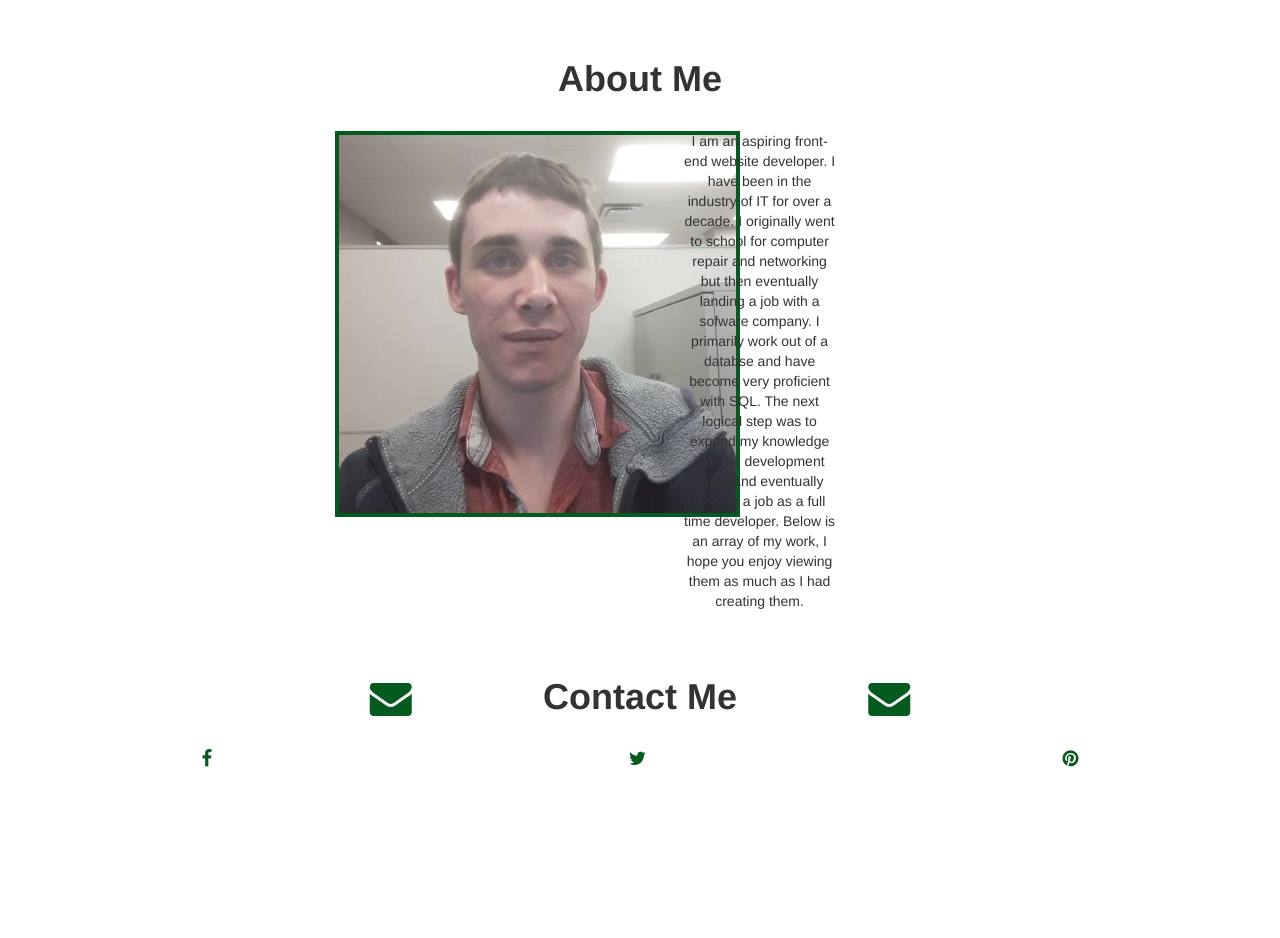
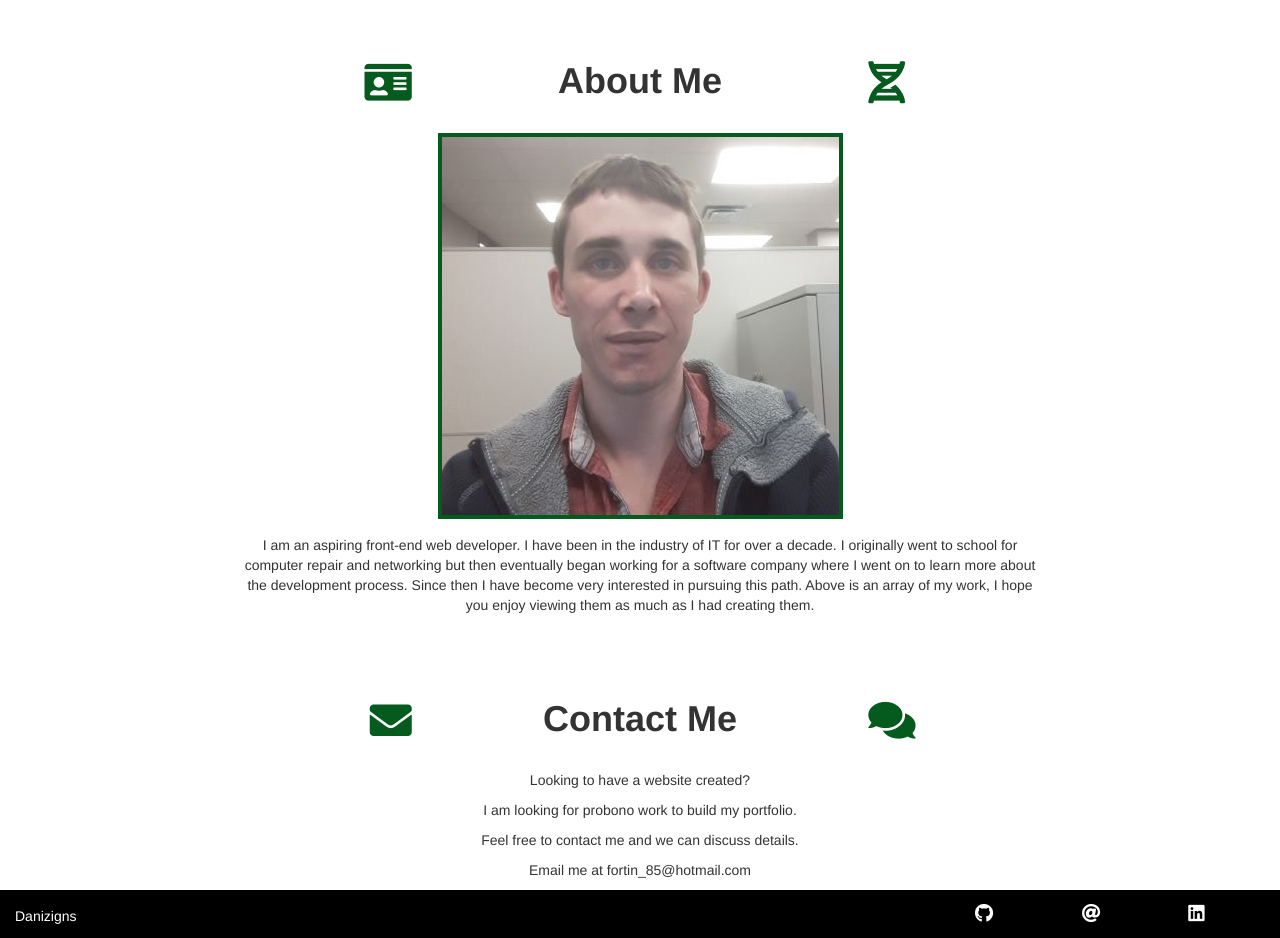
Before and after one commit to DanFortin2/danfortin2.github.io, a plain HTML site: page index.html in a window 1280 px wide. Shown: the part 580-1518 px from the top of the page. Before the commit the page ends 1364 px from the top, so only its background shows below. Drawn offline with nearby package versions, Linux system fonts and the light colour scheme; a web font is replaced by a local one.

Commit message:
added contac me sectin

```diff
--- a/index.html
+++ b/index.html
@@ -5,7 +5,7 @@
     <meta name="viewport" content="width=device-width, initial-scale=1.0">
     <link rel="shortcut icon" href="./favicon.ico" type="image/x-icon">
     <link href="./resources/css/reset.css" type="text/css" rel="stylesheet">
-    <link rel="stylesheet" type="text/css" href="https://maxcdn.bootstrapcdn.com/font-awesome/4.7.0/css/font-awesome.css">
+    <link rel="stylesheet" href="https://use.fontawesome.com/releases/v5.2.0/css/all.css" integrity="sha384-hWVjflwFxL6sNzntih27bfxkr27PmbbK/iSvJ+a4+0owXq79v+lsFkW54bOGbiDQ" crossorigin="anonymous">
     <link href="https://maxcdn.bootstrapcdn.com/bootstrap/3.3.7/css/bootstrap.min.css" rel="stylesheet" integrity="sha384-BVYiiSIFeK1dGmJRAkycuHAHRg32OmUcww7on3RYdg4Va+PmSTsz/K68vbdEjh4u" crossorigin="anonymous">
     <link rel="stylesheet" type="text/css" href="https://cdn.jsdelivr.net/npm/slick-carousel@1.8.1/slick/slick.css"/>
     <link href="./resources/css/style.css" type="text/css" rel="stylesheet">
@@ -35,7 +35,15 @@
 
       <!--Carasoul of sites-->
       <div  id="designs" class="container">
-        <h1 class="main-header">Designs</h1>
+        <div class="col-xs-4 text-right">
+          <i class="fa fa-cogs fa-3x"></i>
+        </div>
+        <div class="col-xs-4">
+          <h1 class="main-header">Designs</h1>
+        </div>
+        <div class="col-xs-4 text-left">
+          <i class="fa fa-image fa-3x"></i>
+        </div>
       </div>
       <div class="container-fluid carasoul">
         <div class="jumbotron secretagent">
@@ -73,14 +81,22 @@
       <!--About Me-->
       <div  id="about-me" class="container-fluid about-me">
         <div class="row">
-          <h1 class="main-header">About Me</h1>
-          <div class="col-sm-12 col-md-4 col-md-offset-3">
+          <div class="col-xs-4 text-right">
+            <i class="fa fa-id-card fa-3x"></i>
+          </div>
+          <div class="col-xs-4">
+            <h1 class="main-header">About Me</h1>
+          </div>
+          <div class="col-xs-4 text-left">
+            <i class="fa fa-dna fa-3x"></i>
+          </div>
+        </div>
+          <div class="col-sm-12 text-center">
             <img class ="profile" src="./resources/images/profile.jpg" alt="photo of website Design">
           </div>
-          <div class="col-sm-12 col-md-2">
-            <p class="bio">I am an aspiring front-end website developer. I have been in the industry of IT for over a decade. I originally went to school for computer repair and networking
-              but then eventually landing a job with a sofware company. I primarily work out of a databse and have become very proficient with SQL. The next logical step was to
-              expand my knowledge into the development world and eventually landing a job as a full time developer. Below is an array of my work, I hope you enjoy viewing them
+          <div class="col-sm-8 col-sm-offset-2">
+            <p class="bio  text-center">I am an aspiring front-end web developer. I have been in the industry of IT for over a decade. I originally went to school for computer repair and networking
+              but then eventually began working for a software company where I went on to learn more about the development process. Since then I have become very interested in pursuing this path. Above is an array of my work, I hope you enjoy viewing them
               as much as I had creating them.</p>
           </div>
         </div>
@@ -96,15 +112,25 @@
               <h1 class="text-center contact-text main-header">Contact Me</h1>
             </div>
             <div class="col-xs-4 text-left">
-              <i class="fa fa-envelope fa-3x"></i>
+              <i class="fa fa-comments fa-3x"></i>
             </div>
           </div>
-
-          <div class="icon text-center">
-              <a class="right" href="#"><i class="fa fa-facebook fa-lg"></i></a>
-              <a href="#"><i class="fa fa-twitter fa-lg"></i></a>
-              <a class="left" href="#"><i class="fa fa-pinterest fa-lg"></i></a>
+          <div class="row">
+            <div class="text-center">
+              <p>Looking to have a website created?</p>
+              <p>I am looking for probono work to build my portfolio. </p>
+              <p>Feel free to contact me and we can discuss details. </p>
+              <p>Email me at fortin_85@hotmail.com </p>
+            </div>
           </div>
+        </div>
+      </div>
+      <div class="container-fluid">
+        <div class="row footer-bar">
+          <span class="footer col-xs-9 text-left">Danizigns</span>
+          <a href="https://github.com/DanFortin2" target="_blank"><i class="footer fab fa-github fa-lg col-xs-1"></i></a>
+          <a href="mailto:fortin_85@hotmail.com"><i class="footer fas fa-at fa-lg col-xs-1"></i></a>
+          <a href="https://ca.linkedin.com/in/dan-fortin-a6821293" target="_blank"><i class="footer fab fa-linkedin fa-lg col-xs-1"></i></a>
         </div>
       </div>
     </main>
--- a/resources/css/style.css
+++ b/resources/css/style.css
@@ -50,6 +50,14 @@ li, a, p {
   font-family: "Ruda", "Helvetica";
 }
 
+span {
+  font-family: "Bungee Inline", "Helvetica";
+}
+
+#designs, #contact, #about-me {
+  padding-top: 3.625rem;
+}
+
 /*navigation bar*/
 
 .main-header {
@@ -61,9 +69,7 @@ li, a, p {
 }
 
 /*banner*/
-#designs, #contact, #about-me {
-  padding-top: 2.5rem;
-}
+
 
 .jumbotron {
   text-align: center;
@@ -89,6 +95,14 @@ li, a, p {
   border-radius: 5px;
 }
 
+.btn {
+  background-color: rgb(113, 0, 0);
+  border: none;
+}
+
+.btn:hover {
+  background-color: rgb(5, 90, 30);
+}
 
 .secretagent {
   background-image: url(../images/secretagent.png);
@@ -127,14 +141,9 @@ li, a, p {
   background-size: cover;
 }
 
+
 /*profile*/
 
-
-.bio {
-  text-align: center;
-  margin-left: -5rem;
-  width: 85%;
-}
 
 #about-me {
   margin-bottom: 1rem;
@@ -142,26 +151,29 @@ li, a, p {
 
 .profile {
   border: 4px solid rgb(5, 90, 30);
+  margin-bottom: 1rem;
 }
 
-/*contact setction*/
+.main-header {
+  margin-top: 0;
+}
+
+/*contact section*/
 
 #contact {
   margin-top: 0.25rem;
 }
 
-.icon {
-  margin-bottom: 1rem;
+.footer  {
+  background-color: black;
+  height: 2rem;
+  color: white;
 }
 
-.left {
-  margin-left: 33%;
+.footer-bar {
+  padding-top: 1rem;
+  background-color: black;
 }
-
-.right {
-  margin-right: 33%
-}
-
 
 .contact-text {
   margin-top: 0;
--- a/resources/js/main.js
+++ b/resources/js/main.js
@@ -6,10 +6,10 @@ $(document).ready(function () {
     autoplay: true,
     autoplayspeed: 4000,
     arrows: false,
-
     infinite: true,
     pauseOnFocus: false,
     pauseOnHover: false,
+    cssEase: 'ease-in',
     responsive: [
       {
         breakpoint: 950,
```
